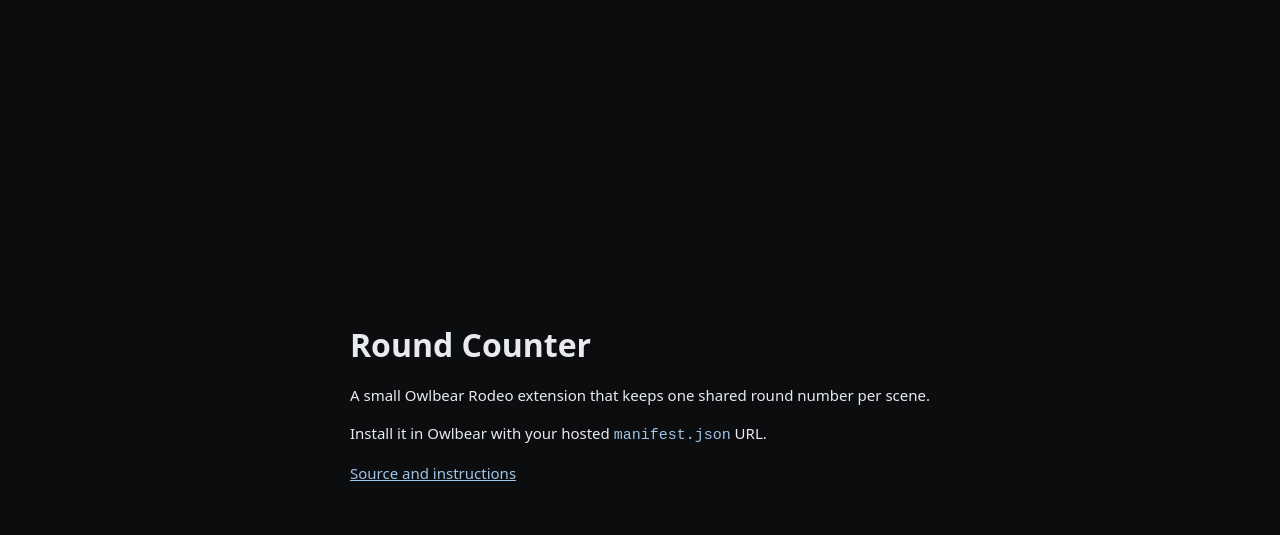
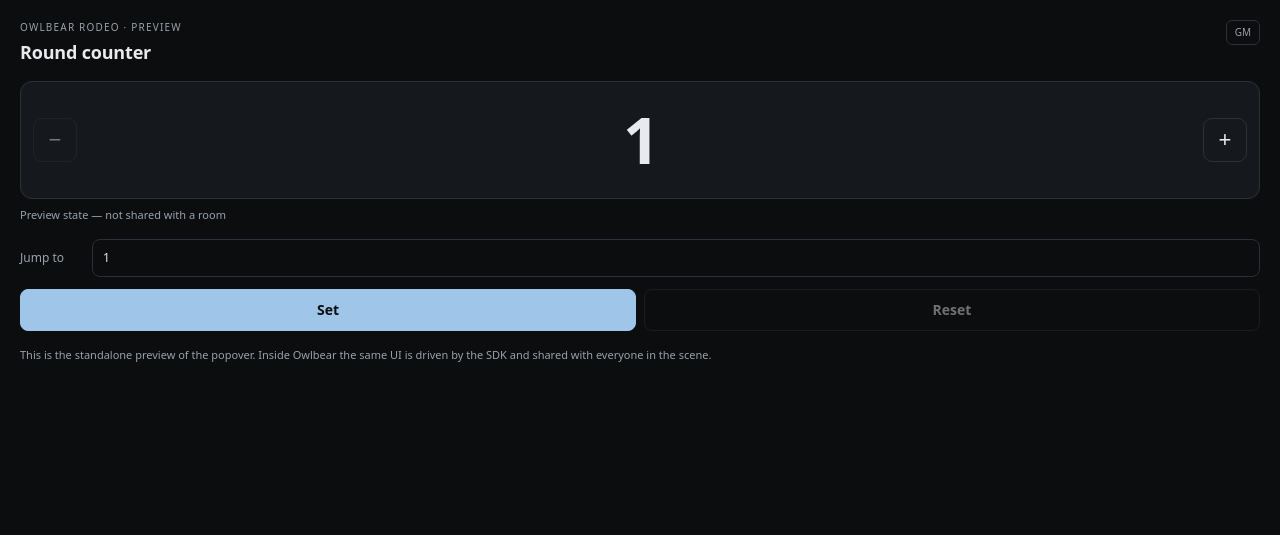
Before and after one commit to owlclockl/anifa, a website built with Vite: page owlbear-round-counter/index.html in a window 1280 px wide. Built offline with nearby package versions, Linux system fonts and the light colour scheme.

Commit message:
Add interactive preview page for round counter
Co-authored-by: arena-agent <297053741+arena-agent@users.noreply.github.com>

```diff
--- a/owlbear-round-counter/index.html
+++ b/owlbear-round-counter/index.html
@@ -3,29 +3,42 @@
   <head>
     <meta charset="UTF-8" />
     <meta name="viewport" content="width=device-width, initial-scale=1.0" />
-    <title>Round Counter for Owlbear Rodeo</title>
-    <style>
-      body {
-        margin: 0;
-        min-height: 100vh;
-        display: grid;
-        place-items: center;
-        background: #0b0d0f;
-        color: #e8eaed;
-        font: 15px/1.5 system-ui, sans-serif;
-      }
-      main { max-width: 40rem; padding: 2rem; }
-      h1 { font-size: 2rem; margin-bottom: 0.5rem; }
-      code { color: #9fc5e8; }
-      a { color: #9fc5e8; }
-    </style>
+    <title>Round Counter — preview</title>
   </head>
   <body>
-    <main>
-      <h1>Round Counter</h1>
-      <p>A small Owlbear Rodeo extension that keeps one shared round number per scene.</p>
-      <p>Install it in Owlbear with your hosted <code>manifest.json</code> URL.</p>
-      <p><a href="https://github.com/owlclockl/anifa">Source and instructions</a></p>
+    <main class="app">
+      <header class="header">
+        <div>
+          <p class="eyebrow">Owlbear Rodeo · preview</p>
+          <h1>Round counter</h1>
+        </div>
+        <span id="role" class="role">GM</span>
+      </header>
+
+      <section class="counter" aria-label="Current round">
+        <button id="minus" class="step" type="button" aria-label="Previous round">−</button>
+        <output id="round" class="value" aria-live="polite">1</output>
+        <button id="plus" class="step" type="button" aria-label="Next round">+</button>
+      </section>
+
+      <p id="sync" class="sync" aria-live="polite">Preview state — not shared with a room</p>
+
+      <section class="controls" aria-label="Counter controls">
+        <label class="jump">
+          <span>Jump to</span>
+          <input id="round-input" type="number" min="1" max="9999" step="1" inputmode="numeric" value="1" />
+        </label>
+        <div class="buttons">
+          <button id="set" class="action" type="button">Set</button>
+          <button id="reset" class="action subtle" type="button">Reset</button>
+        </div>
+      </section>
+
+      <p class="hint">
+        This is the standalone preview of the popover. Inside Owlbear the same UI is
+        driven by the SDK and shared with everyone in the scene.
+      </p>
     </main>
+    <script type="module" src="/src/preview.ts"></script>
   </body>
 </html>
--- /dev/null
+++ b/owlbear-round-counter/src/preview.ts
@@ -0,0 +1,51 @@
+import "./style.css";
+
+// Standalone preview used by the Vite dev server and the built index.html.
+// The real popover uses main.ts and talks to Owlbear through the SDK.
+
+const MIN_ROUND = 1;
+const MAX_ROUND = 9999;
+
+const roundEl = document.getElementById("round") as HTMLOutputElement;
+const minusEl = document.getElementById("minus") as HTMLButtonElement;
+const plusEl = document.getElementById("plus") as HTMLButtonElement;
+const inputEl = document.getElementById("round-input") as HTMLInputElement;
+const setEl = document.getElementById("set") as HTMLButtonElement;
+const resetEl = document.getElementById("reset") as HTMLButtonElement;
+
+let round = MIN_ROUND;
+
+function clamp(value: number): number {
+  if (!Number.isFinite(value)) return MIN_ROUND;
+  return Math.min(MAX_ROUND, Math.max(MIN_ROUND, Math.round(value)));
+}
+
+function render() {
+  roundEl.textContent = String(round);
+  inputEl.value = String(round);
+  minusEl.disabled = round <= MIN_ROUND;
+  plusEl.disabled = round >= MAX_ROUND;
+  resetEl.disabled = round === MIN_ROUND;
+}
+
+function setRound(value: number) {
+  round = clamp(value);
+  render();
+}
+
+minusEl.addEventListener("click", () => setRound(round - 1));
+plusEl.addEventListener("click", () => setRound(round + 1));
+resetEl.addEventListener("click", () => setRound(MIN_ROUND));
+setEl.addEventListener("click", () => setRound(Number(inputEl.value)));
+
+document.addEventListener("keydown", (event) => {
+  if (event.key === "ArrowUp") {
+    event.preventDefault();
+    setRound(round + 1);
+  } else if (event.key === "ArrowDown") {
+    event.preventDefault();
+    setRound(round - 1);
+  }
+});
+
+render();
--- a/owlbear-round-counter/vite.config.ts
+++ b/owlbear-round-counter/vite.config.ts
@@ -5,6 +5,8 @@ import { defineConfig } from "vite";
 export default defineConfig({
   base: "./",
   server: {
+    host: "0.0.0.0",
+    allowedHosts: true,
     cors: {
       origin: [/^https:\/\/(.*\.)?owlbear\.rodeo$/, /^http:\/\/localhost:\d+$/],
     },
```
Also changed, not shown: owlbear-round-counter/README.md.
